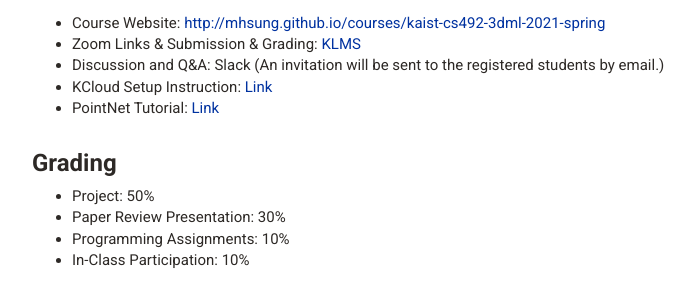
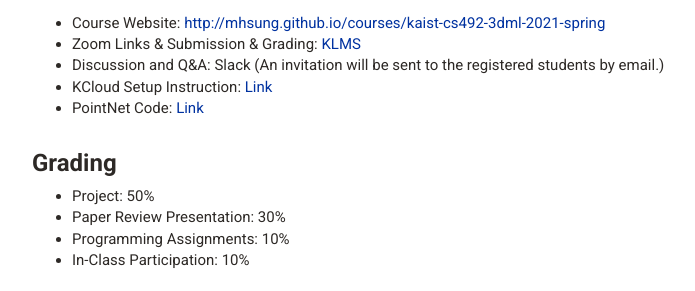
Before and after one commit to mhsung/mhsung.github.io, a Jekyll site: the page built from courses/_posts/2021-01-15-kaist-cs492-3dml-2021-spring.md, in a window 1280 px wide and 900 px high, scrolled down 1407 px. Shown: the part 161-452 px from the top of the window, without its empty margins (228-923 px from the left). Built offline with Jekyll 4.4.1, drawn with Linux system fonts in a browser that asks for light colours; our own code applies the rules of GitHub Pages for plain Markdown files.

Commit message:
Minor fix.

```diff
--- a/courses/_posts/2021-01-15-kaist-cs492-3dml-2021-spring.md
+++ b/courses/_posts/2021-01-15-kaist-cs492-3dml-2021-spring.md
@@ -58,7 +58,7 @@ TA: Kisoo Kim
 - Zoom Links & Submission & Grading: <a href="https://klms.kaist.ac.kr" target="_blank">KLMS</a><br>
 - Discussion and Q&A: Slack (An invitation will be sent to the registered students by email.)<br>
 - KCloud Setup Instruction: <a href="http://mhsung.github.io/misc/kaist-cs492-3dml-2021-spring-kcloud-setup.html" target="_blank">Link</a>
-- PointNet Tutorial: <a href="http://mhsung.github.io/misc/kaist-cs492-3dml-2021-spring-pointnet.html" target="_blank">Link</a>
+- PointNet Code: <a href="http://mhsung.github.io/misc/kaist-cs492-3dml-2021-spring-pointnet.html" target="_blank">Link</a>
 
 
 ### Grading
```
